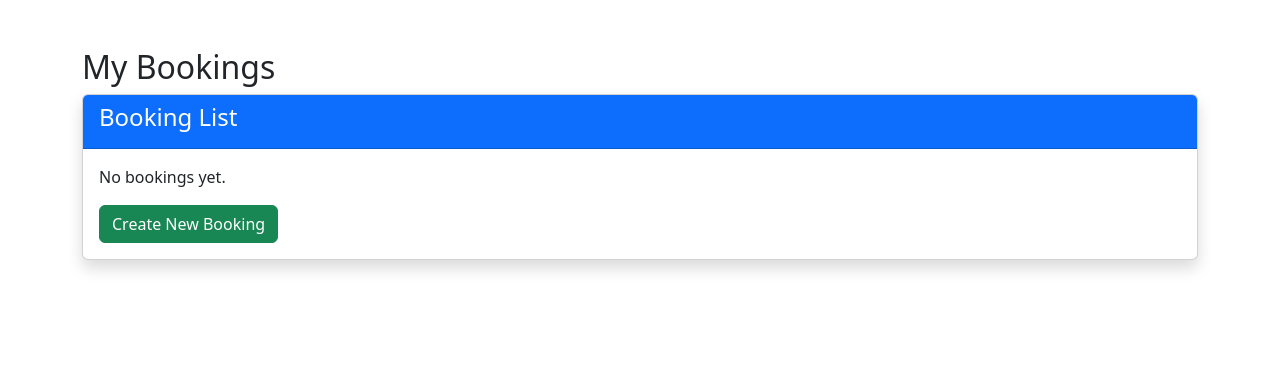
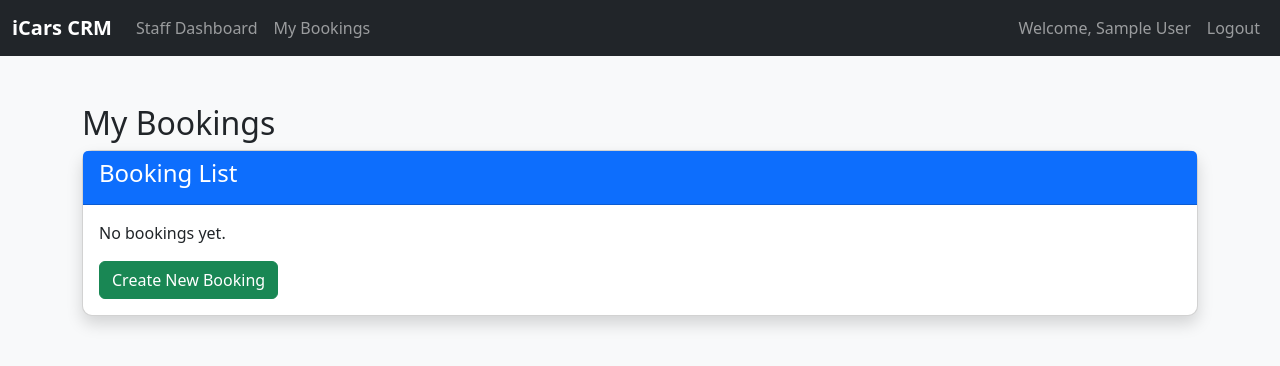
Before and after one commit to eternalscorpio/icars, a Django app: page /bookings/ in a window 1280 px wide. Shown: the top 366 px of the page. Run offline with Django 5.2, Linux system fonts and the light colour scheme; the visitor is signed in with stand-in values (Sample User, id 1); data that the repository does not hold is empty; parts of the project's set-up code (start-up, migrations or seed data) failed here and were passed over.

Commit message:
Refactor templates, URLs, and styles for improved structure
Added a new base.html template in the project-level templates directory and updated settings.py to include this directory. Refined user role checks and URL names in navigation and views for consistency. Enhanced CSS for registration and general UI, and cleaned up unused imports and comments in URL configuration files.

```diff
--- a/car_service_crm/apps/users/urls.py
+++ b/car_service_crm/apps/users/urls.py
@@ -15,7 +15,6 @@ from .views import (
 app_name = 'users'  # Namespace for URL reversing
 
 urlpatterns = [
-    # Authentication URLs
     path('login/', CustomLoginView.as_view(), name='login'),
     path('logout/', CustomLogoutView.as_view(), name='logout'),
     path('register/', UserRegistrationView.as_view(), name='register'),
--- a/car_service_crm/apps/users/views.py
+++ b/car_service_crm/apps/users/views.py
@@ -35,7 +35,8 @@ class CustomLogoutView(LogoutView):
     """
     Custom logout view that redirects to the login page after logout.
     """
-    next_page = reverse_lazy('login')
+    http_method_names = ['post']
+    next_page = reverse_lazy('users:login')
 
 
 class UserRegistrationView(CreateView):
--- a/car_service_crm/car_service_crm/settings.py
+++ b/car_service_crm/car_service_crm/settings.py
@@ -62,7 +62,7 @@ ROOT_URLCONF = 'car_service_crm.urls'
 TEMPLATES = [
     {
         'BACKEND': 'django.template.backends.django.DjangoTemplates',
-        'DIRS': [],
+        'DIRS': [BASE_DIR / 'templates'],
         'APP_DIRS': True,
         'OPTIONS': {
             'context_processors': [
--- a/car_service_crm/car_service_crm/templates/base.html
+++ b/car_service_crm/car_service_crm/templates/base.html
@@ -36,12 +36,12 @@
                             <li class="nav-item">
                                 <a class="nav-link" href="{% url 'staff:communication_dashboard' %}">Communication</a>
                             </li>
-                        {% elif user.is_staff %}
+                        {% elif user.is_staff_member %}
                             <li class="nav-item">
                                 <a class="nav-link" href="{% url 'staff:staff_dashboard' %}">Staff Dashboard</a>
                             </li>
                             <li class="nav-item">
-                                <a class="nav-link" href="{% url 'staff:staff_bookings' %}">My Bookings</a>
+                                <a class="nav-link" href="{% url 'staff:staff_bookings_list' %}">My Bookings</a>
                             </li>
                             <li class="nav-item">
                                 <a class="nav-link" href="{% url 'staff:services' %}">Services</a>
--- a/car_service_crm/car_service_crm/urls.py
+++ b/car_service_crm/car_service_crm/urls.py
@@ -16,7 +16,6 @@ Including another URLconf
 """
 from django.contrib import admin
 from django.urls import path,include
-from apps.users import urls
 
 urlpatterns = [
     path('admin/', admin.site.urls),
--- /dev/null
+++ b/car_service_crm/templates/base.html
@@ -0,0 +1,100 @@
+{% load static %}
+<!DOCTYPE html>
+<html lang="en">
+
+<head>
+    <meta charset="UTF-8">
+    <meta name="viewport" content="width=device-width, initial-scale=1.0">
+    <title>{% block title %}iCars CRM{% endblock %}</title>
+    <!-- Bootstrap 5 CSS -->
+    <link href="https://cdn.jsdelivr.net/npm/bootstrap@5.3.3/dist/css/bootstrap.min.css" rel="stylesheet"
+        integrity="sha384-QWTKZyjpPEjISv5WaRU9OFeRpok6YctnYmDr5pNlyT2bRjXh0JMhjY6hW+ALEwIH" crossorigin="anonymous">
+    <!-- Custom CSS -->
+    <link href="{% static 'css/style.css' %}" rel="stylesheet">
+</head>
+
+<body>
+    <!-- Navigation Bar -->
+    <nav class="navbar navbar-expand-lg navbar-dark bg-dark">
+        <div class="container-fluid">
+            <a class="navbar-brand" href="{% url 'users:home' %}">iCars CRM</a>
+            <button class="navbar-toggler" type="button" data-bs-toggle="collapse" data-bs-target="#navbarNav"
+                aria-controls="navbarNav" aria-expanded="false" aria-label="Toggle navigation">
+                <span class="navbar-toggler-icon"></span>
+            </button>
+            <div class="collapse navbar-collapse" id="navbarNav">
+                <ul class="navbar-nav me-auto mb-2 mb-lg-0">
+                    {% if user.is_authenticated %}
+                    {% if user.is_admin %}
+                    <li class="nav-item">
+                        <a class="nav-link" href="{% url 'staff:admin_dashboard' %}">Admin Dashboard</a>
+                    </li>
+                    <li class="nav-item">
+                        <a class="nav-link" href="{% url 'staff:staff_management' %}">Staff Management</a>
+                    </li>
+                    <li class="nav-item">
+                        <a class="nav-link" href="{% url 'staff:service_list' %}">Services</a>
+                    </li>
+                    <li class="nav-item">
+                        <a class="nav-link" href="{% url 'staff:analytics_dashboard' %}">Analytics</a>
+                    </li>
+                    <li class="nav-item">
+                        <a class="nav-link" href="{% url 'staff:communication_dashboard' %}">Communication</a>
+                    </li>
+                    {% elif user.is_staff %}
+                    <li class="nav-item">
+                        <a class="nav-link" href="{% url 'staff:staff_dashboard' %}">Staff Dashboard</a>
+                    </li>
+                    <li class="nav-item">
+                        <a class="nav-link" href="{% url 'staff:staff_booking_list' %}">My Bookings</a>
+                    </li>
+                    {% elif user.is_customer %}
+                    <li class="nav-item">
+                        <a class="nav-link" href="{% url 'customers:customers_dashboard' %}">Customer Dashboard</a>
+                    </li>
+                    <li class="nav-item">
+                        <a class="nav-link" href="{% url 'bookings:booking_list' %}">My Bookings</a>
+                    </li>
+                    <li class="nav-item">
+                        <a class="nav-link" href="{% url 'customers:vehicle_list' %}">My Vehicles</a>
+                    </li>
+                    {% endif %}
+                    {% endif %}
+                </ul>
+                <ul class="navbar-nav ms-auto">
+                    {% if user.is_authenticated %}
+                    <li class="nav-item">
+                        <span class="nav-link">Welcome, {{ user.get_full_name }}</span>
+                    </li>
+                    <li class="nav-item">
+                        <form method="post" action="{% url 'users:logout' %}">
+                            {% csrf_token %}
+                            <button type="submit" class="nav-link btn btn-link">Logout</button>
+                        </form>
+                    </li>
+                    {% else %}
+                    <li class="nav-item">
+                        <a class="nav-link" href="{% url 'users:login' %}">Login</a>
+                    </li>
+                    <li class="nav-item">
+                        <a class="nav-link" href="{% url 'users:register' %}">Register</a>
+                    </li>
+                    {% endif %}
+                </ul>
+            </div>
+        </div>
+    </nav>
+
+    <!-- Main Content -->
+    <div class="container-fluid mt-4">
+        {% block content %}
+        {% endblock %}
+    </div>
+
+    <!-- Bootstrap 5 JS -->
+    <script src="https://cdn.jsdelivr.net/npm/bootstrap@5.3.3/dist/js/bootstrap.bundle.min.js"
+        integrity="sha384-YvpcrYf0tY3lHB60NNkmXc5s9fDVZLESaAA55NDzOxhy9GkcIdslK1eN7N6jIeHz"
+        crossorigin="anonymous"></script>
+</body>
+
+</html>
```
Also changed, not shown: 1 other file.
